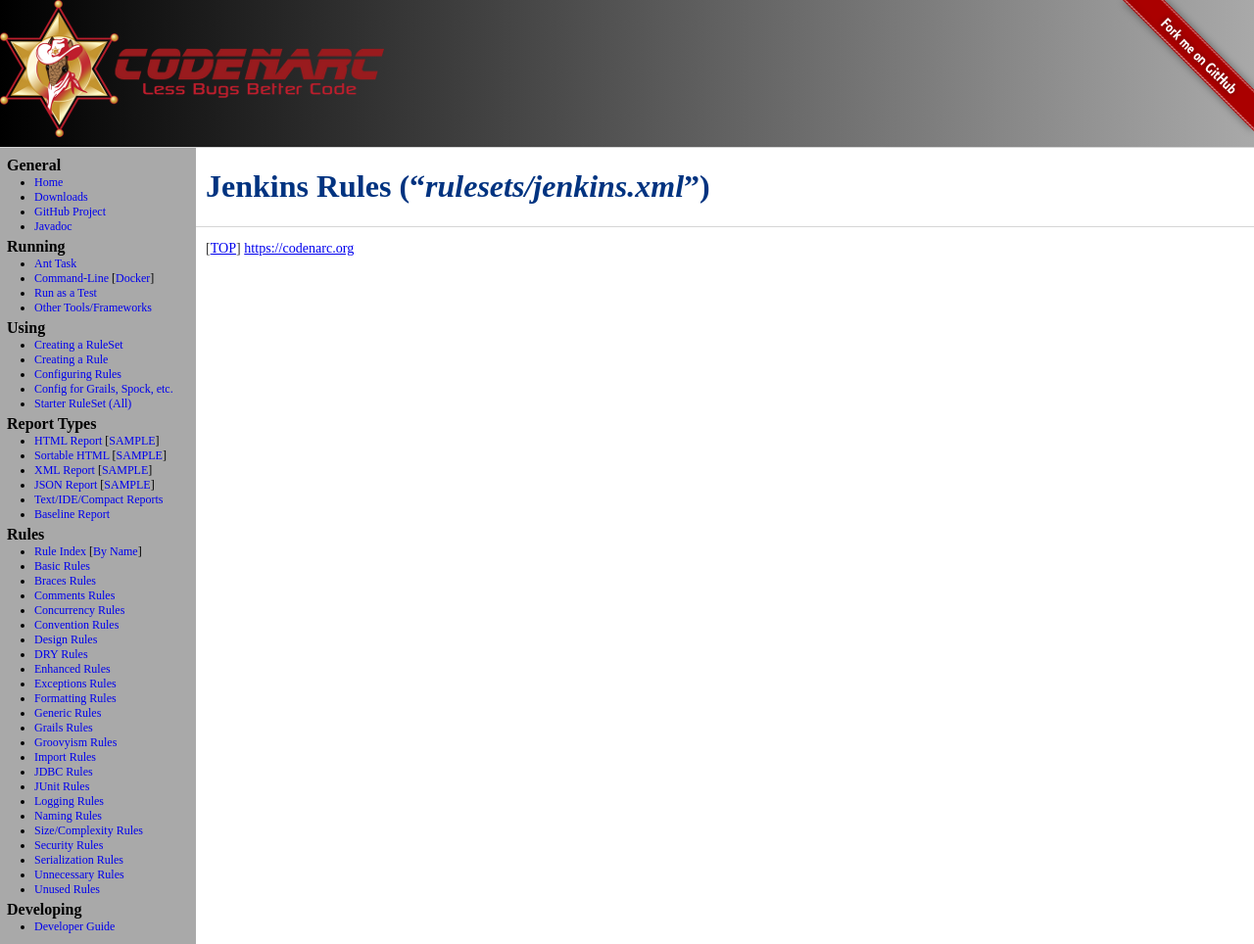
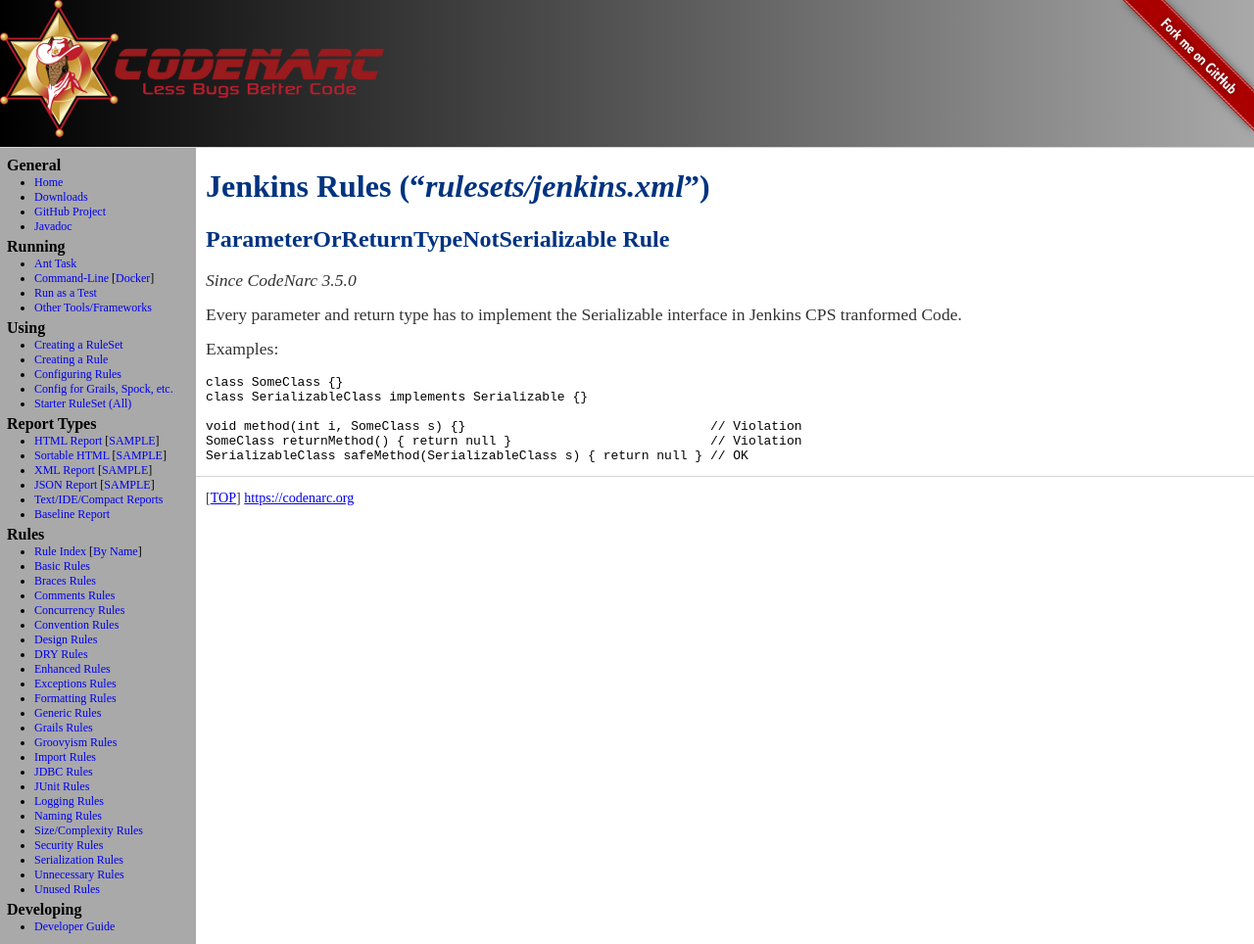
Before and after one commit to CodeNarc/CodeNarc, a Jekyll site: the page built from codenarc-rules-jenkins.md, in a window 1280 px wide. Shown: the whole page at 98% size. Built offline with Jekyll 4.4.1, drawn with Linux system fonts in a browser that asks for light colours.

Commit message:
add ParameterOrReturnTypeNotSerializableRule
on-behalf-of: @e-solutions-GmbH <info@esolutions.de>

````diff
--- a/codenarc-rules-jenkins.md
+++ b/codenarc-rules-jenkins.md
@@ -4,3 +4,20 @@ title: CodeNarc - Jenkins Rules
 ---
 
 # Jenkins Rules  ("*rulesets/jenkins.xml*")
+
+## ParameterOrReturnTypeNotSerializable Rule
+
+*Since CodeNarc 3.5.0*
+
+Every parameter and return type has to implement the Serializable interface in Jenkins CPS tranformed Code.
+
+Examples:
+
+```
+class SomeClass {}
+class SerializableClass implements Serializable {}
+
+void method(int i, SomeClass s) {}                                // Violation
+SomeClass returnMethod() { return null }                          // Violation
+SerializableClass safeMethod(SerializableClass s) { return null } // OK
+```
````
Also changed, not shown: codenarc-enhanced-classpath-rules.md (+1 -0 lines).
